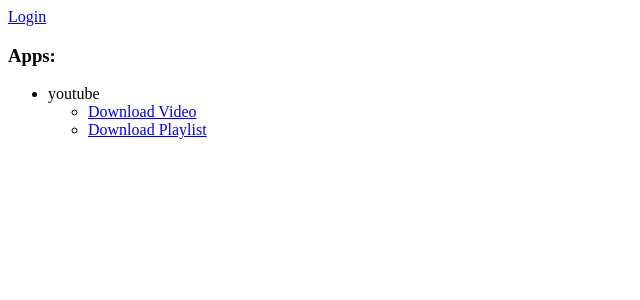
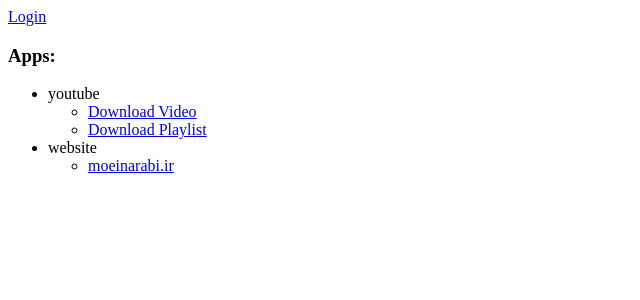
Before and after one commit to ILoveBacteria/toolbox, a Django app: page / in a window 1280 px wide. Shown: the top 300 px of the page, without its empty margins (0-640 px from the left). Run offline with Django 4.2, Linux system fonts and the light colour scheme; parts of the project's set-up code (start-up, migrations or seed data) failed here and were passed over.

Commit message:
Change template directory

```diff
--- a/core/templates/core/index.html
+++ b/templates/core/index.html
@@ -9,5 +9,9 @@
             <li><a href={% url 'video' %}>Download Video</a></li>
             <li><a href={% url 'playlist' %}>Download Playlist</a></li>
         </ul>
+        <li>website</li>
+        <ul>
+            <li><a href="https://moeinarabi.ir" target="_blank">moeinarabi.ir</a></li>
+        </ul>
     </ul>
 {% endblock %}
```
Also changed, not shown: templates/accounts/login.html (renamed from accounts/templates/accounts/login.html), templates/youtube/download_playlist.html (renamed from youtube/templates/youtube/download_playlist.html), templates/youtube/download_video.html (renamed from youtube/templates/youtube/download_video.html).
